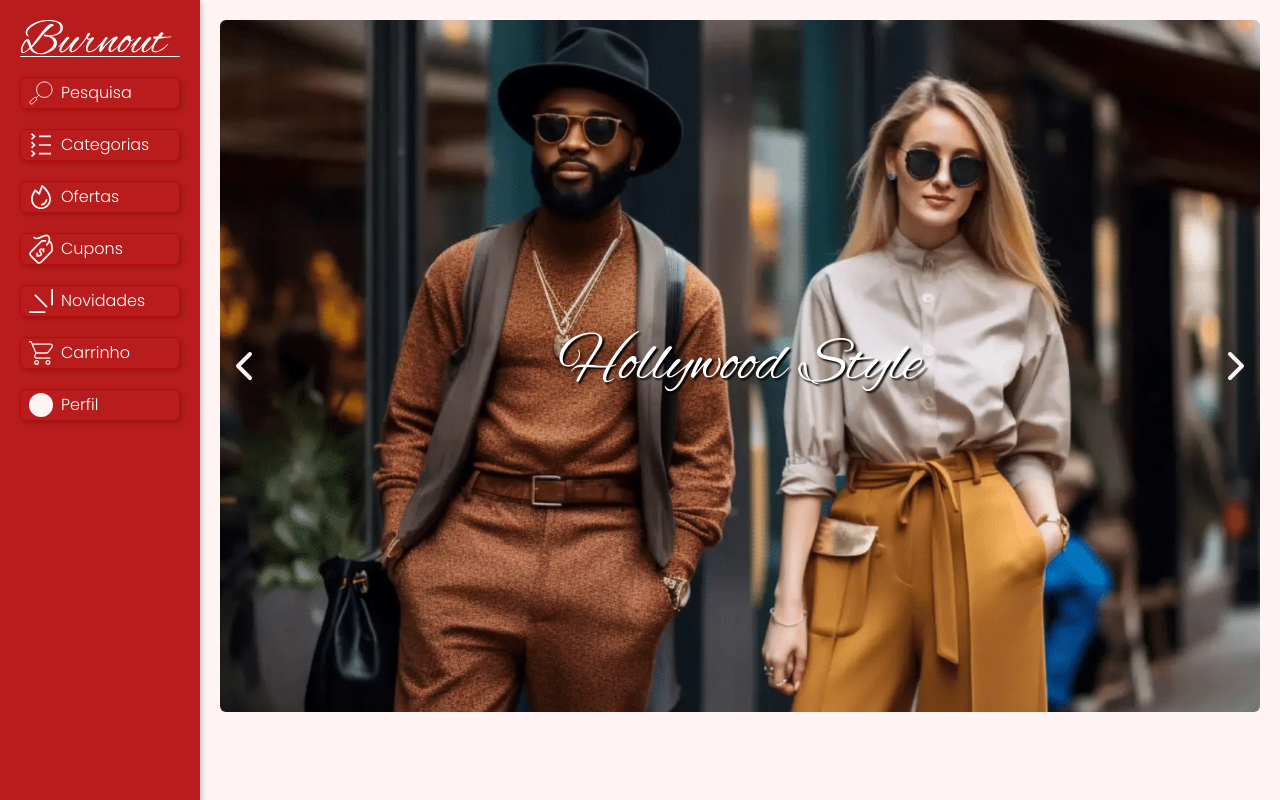
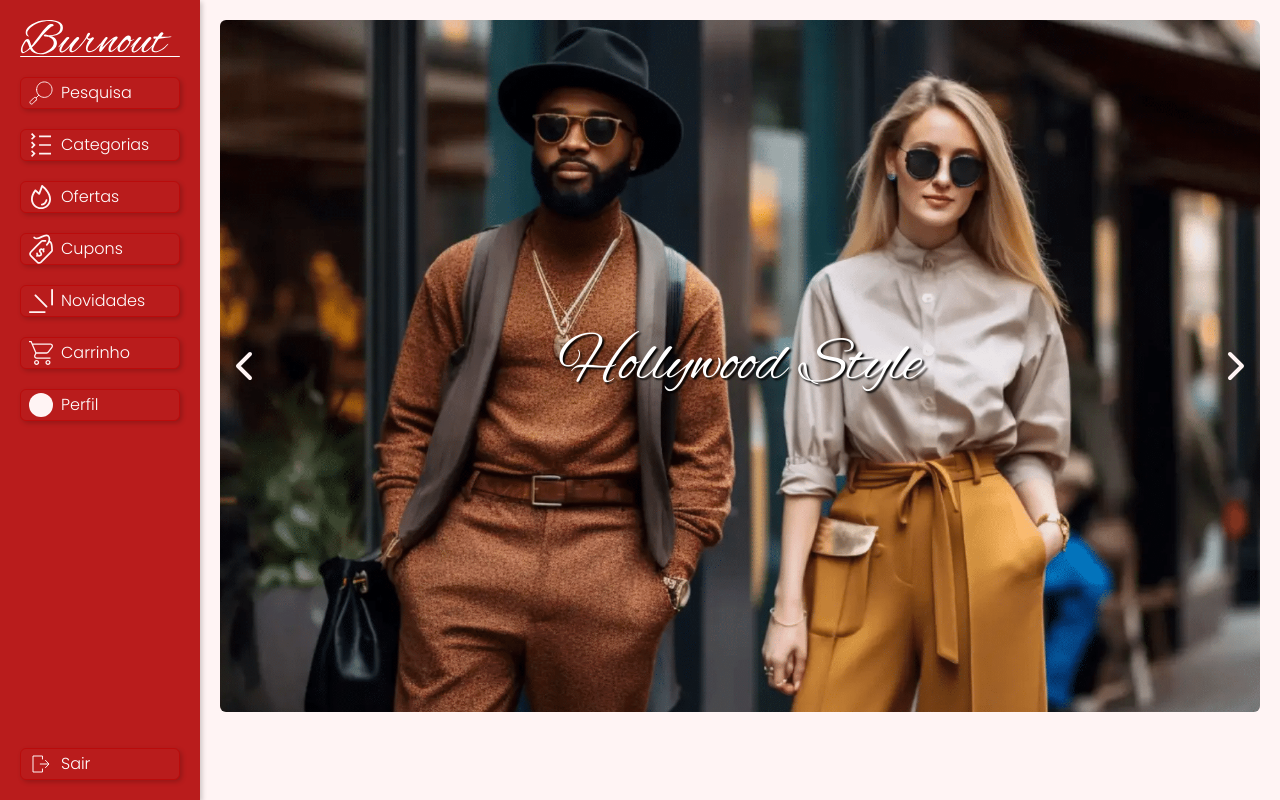
Before and after one commit to MarcosFerreira2024/Burnout, a Next.js app: page /home in a window 1280 px wide. Built offline with nearby package versions, Linux system fonts and the light colour scheme.

Commit message:
consertando botões

```diff
--- a/src/app/components/NavBar.tsx
+++ b/src/app/components/NavBar.tsx
@@ -29,7 +29,7 @@ function NavBar() {
     }
 
   return (
-    <>
+    <nav>
         <aside className={`${modal?"translate-x-[72px] ": "translate-x-[-228px]"} w-[300px] min-h-[100%] transition-all ease-in-out duration-700  border-[1px] border-mainStroke   bg-mainBg drop inner z-40    fixed`}>
             <div className='w-[100%] px-5 pt-5'>
                 <InputPesquisa name='search' ref={null} placeholder='Pesquisar' type='search'   />
@@ -37,27 +37,30 @@ function NavBar() {
             </div>
 
         </aside>
-        <main className='px-5 fixed    min-h-[calc(100vh)] bg-mainBg  z-[999] inner drop   '>
+        <main className='px-5 fixed   bg-mainBg  z-[999] inner drop   '>
 
 
-            <nav className='flex  flex-col min-h-[calc(100vh-20px)]  items-start xl:items-center  pt-5'>
-                <div className={`flex flex-col items-start gap-5   `}>
+                <div className={`flex flex-col items-start gap-5 justify-between min-h-[calc(100vh)] pt-5 pb-5 `}>
+                    <div>
                         {modal?<Image onClick={()=> redirect('/home')} src={`/ui/logo-mobile.svg`} width={37} height={37} className={`min-h-[37px] min-w-[37px]`} alt='Logo Burnout' />:
                         <div>
                                 <Image onClick={()=> redirect('/home')} src={`/auth/logo-burnout.svg`} width={160} height={37} className="hidden xl:block" alt='Logo Burnout' />
                                 <Image onClick={()=> redirect('/home')} src={`/ui/logo-mobile.svg`} width={37} height={37} className=" xl:hidden min-h-[37px] min-w-[37px]  " alt='Logo Burnout' />
                         </div>}
+                        <div className='flex gap-5 pt-5 flex-col'>
                             {NavData.map((item,i)=> (
                                 <NavButton onClick={item.label==="Pesquisa"?handleClick:null}  href={item.redirect} alt={item.alt} label={item.label} perfil={item.perfil} src={item.src} key={i}/>
                             ))}
+                        </div>
 
-                    <NavButton classes='absolute  bottom-[-452px]  ' perfil={false} alt='Sair' href='/' label='Sair' src='/ui/sair.svg' />
+                    </div>
+
+                    <NavButton  perfil={false} alt='Sair' href='/' label='Sair' src='/ui/sair.svg' />
                 </div >
 
-            </nav>
         </main>
 
-    </>
+    </nav>
   )
 }
 
--- a/src/app/components/NavButtons.tsx
+++ b/src/app/components/NavButtons.tsx
@@ -44,13 +44,13 @@ function NavButton({onClick,label,href,src="/ui/perfil.svg",alt,perfil,classes,
     if(href && typeof href === "string"){
 
       return(
-        <Link {...props} href={href} ref={buttonRef} className={` ${classes} flex outline-mainSubtitle relative  hover:opacity-90 hover:bg-mainStroke transition-opacity  ease-in-out duration-300 border-[1px] border-mainStroke gap-2    ${modal ?" animaInNavBarButtons  ":(`${mounted?"animaOutNavBarButtons":""} xl:justify-normal xl:pl-2`)} w-[100%] font-poppins py-1 min-h-[32px]  max-h-[32px] max-w-[32px] items-center bg-mainBg inner drop rounded-md    `}>
+        <Link {...props} href={href} ref={buttonRef} className={` ${classes} flex outline-mainSubtitle relative  hover:opacity-90 hover:bg-mainStroke transition-opacity  ease-in-out duration-300 border-[1px] border-mainStroke gap-2    ${modal ?" animaInNavBarButtons  ":(`${mounted?"animaOutNavBarButtons":""} xl:justify-normal  xl:pl-2`)} w-[100%] xl:max-w-[160px] font-poppins py-1 min-h-[32px]  max-h-[32px] max-w-[32px] items-center bg-mainBg inner drop rounded-md    `}>
         <Image width={24} height={24} title={alt} className={`${perfil?" bg-mainBg object-cover rounded-full":""} ${modal?"relative left-[3px]":"relative left-[3px]  xl:left-0"}`} src={src} alt={alt}/>
         <p className={`text-secundaryTitle text-subtitle ${modal?"hidden ":"xl:block"} hidden`}>{label}</p></Link>
       )
     }
   return (
-    <button {...props} disabled={disabled} onClick={onClick} ref={buttonRef}   className={` ${classes} cursor-pointer flex outline-mainSubtitle relative  hover:opacity-90 hover:bg-mainStroke transition-opacity  ease-in-out duration-300 border-[1px] border-mainStroke gap-2    ${modal ?" animaInNavBarButtons  ":(`${mounted?"animaOutNavBarButtons":""} xl:justify-normal xl:pl-2`)} w-[100%]   font-poppins py-1 min-h-[32px] max-h-[32px] max-w-[32px] items-center bg-mainBg inner drop rounded-md    `} >
+    <button {...props} disabled={disabled} onClick={onClick} ref={buttonRef}   className={` ${classes} cursor-pointer flex outline-mainSubtitle relative  hover:opacity-90 hover:bg-mainStroke transition-opacity  ease-in-out duration-300 border-[1px] border-mainStroke gap-2    ${modal ?" animaInNavBarButtons  ":(`${mounted?"animaOutNavBarButtons":""} xl:justify-normal xl:pl-2`)} w-[100%]  xl:max-w-[160px]  font-poppins py-1 min-h-[32px] max-h-[32px] max-w-[32px] items-center bg-mainBg inner drop rounded-md    `} >
         <Image width={24} height={24} title={alt} className={`${perfil?"min-w-[24px] bg-mainBg object-cover rounded-full":""} ${modal?"relative left-[3px]":"relative left-[3px]  xl:left-0"}`} src={src} alt={alt}/>
         <p className={`text-secundaryTitle text-subtitle ${modal?"hidden ":"xl:block"} hidden`}>{label}</p>
     </button>
```
Lines whose indentation alone changed are shown as unchanged.
